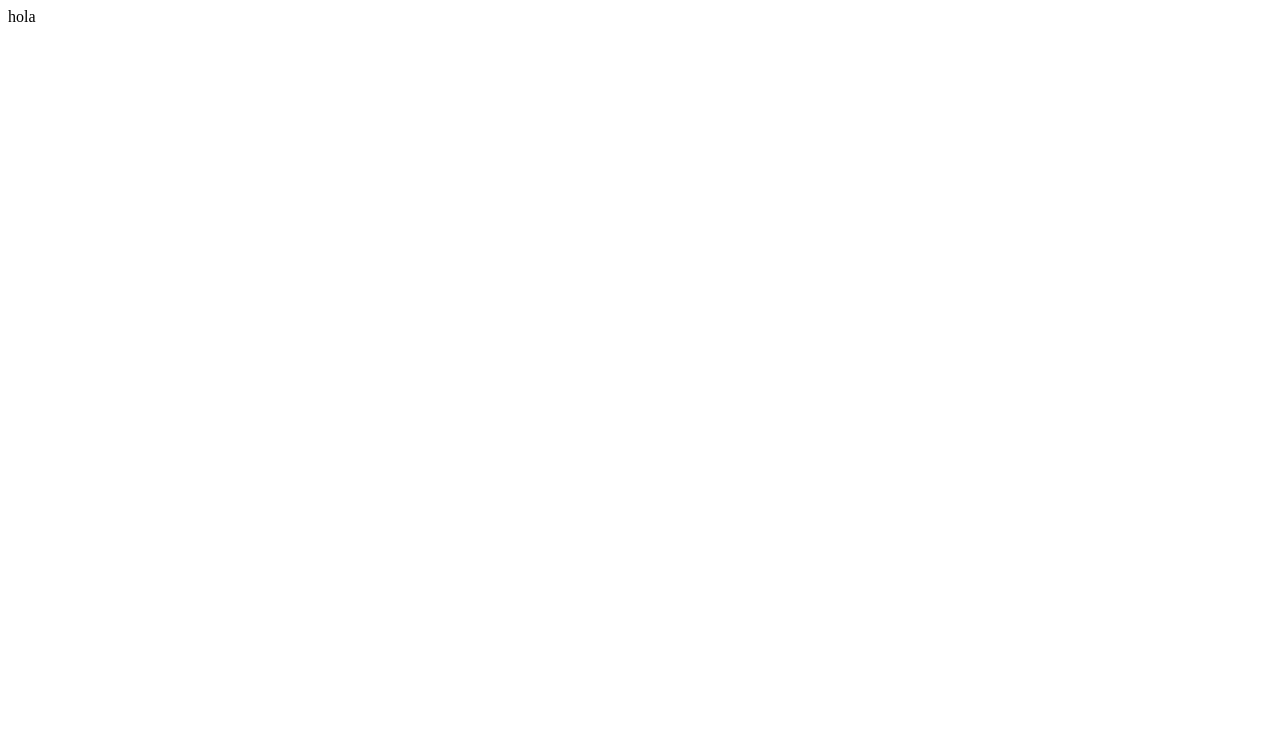
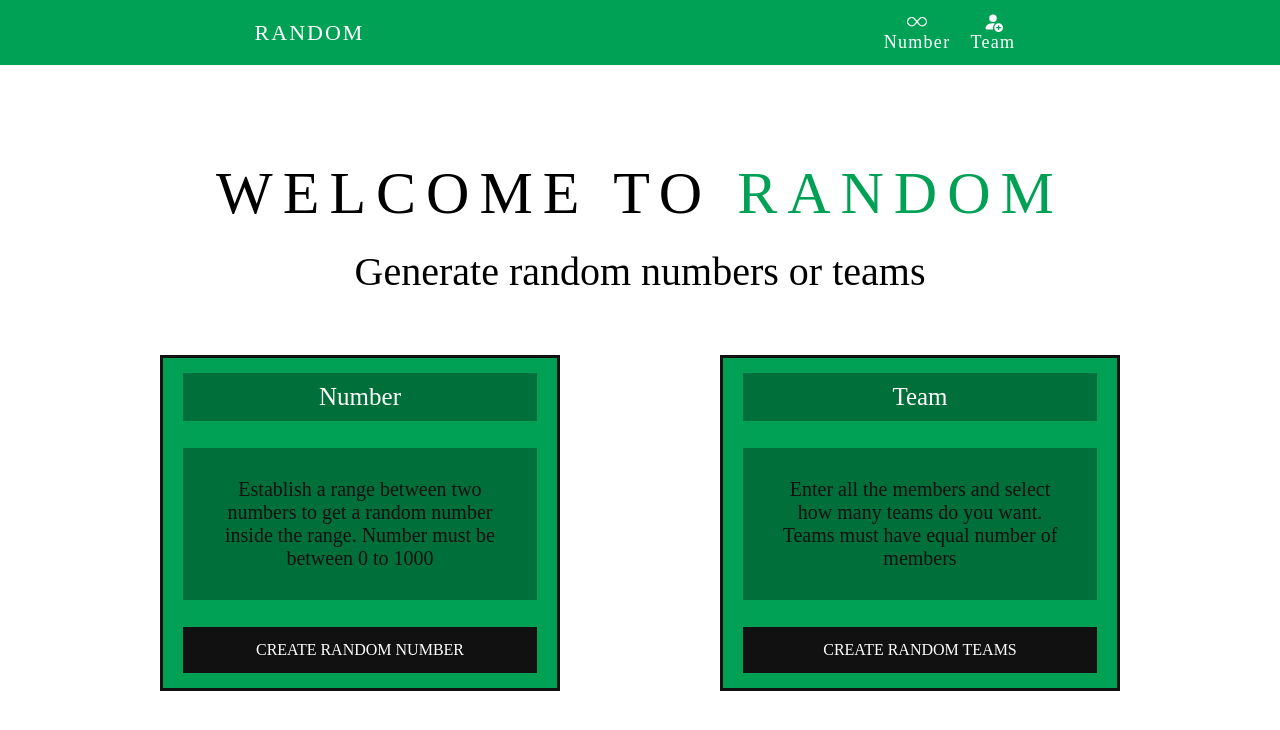
Before and after one commit to jonathanpoblet/random, a React (Vite) app: page / in a window 1280 px wide. Shown: the top 730 px of the page. Built offline with nearby package versions, Linux system fonts and the light colour scheme.

Commit message:
home finished

```diff
--- a/package.json
+++ b/package.json
@@ -10,7 +10,9 @@
   },
   "dependencies": {
     "react": "^18.2.0",
-    "react-dom": "^18.2.0"
+    "react-bootstrap-icons": "^1.10.2",
+    "react-dom": "^18.2.0",
+    "react-router-dom": "^6.6.1"
   },
   "devDependencies": {
     "@types/react": "^18.0.26",
--- a/src/App.jsx
+++ b/src/App.jsx
@@ -1,10 +1,9 @@
 import React from 'react';
+import Stack from './stack/stack';
 
 function App() {
   return (
-    <div className="App">
-      hola
-    </div>
+    <Stack/>
   )
 }
 
--- /dev/null
+++ b/src/components/Cards/Card.jsx
@@ -0,0 +1,20 @@
+import React from 'react';
+import { Link } from 'react-router-dom';
+import './card.css';
+
+const Card = ({ title,description,button,route }) => {
+    return (
+        <div className='card'>
+            <h1 className='card-title'>{ title }</h1>
+            <p className='card-description'>{ description }</p>
+            <Link
+                className='card-button'
+                to={ route }
+            >
+                { button }
+            </Link>
+        </div>
+    );
+}
+
+export default Card;
--- /dev/null
+++ b/src/components/Cards/card.css
@@ -0,0 +1,43 @@
+.card {
+    display: flex;
+    flex-direction: column;
+    justify-content: center;
+    align-items: center;
+    width: 400px;
+    background-color: #00A154;
+    border: 3px solid #111;
+}
+
+.card-title {
+    width: 90%;
+    text-align: center;
+    background-color: #006F39;
+    color: #fff;
+    font-weight: 100;
+    font-size: 25px;
+    padding: 10px;
+    margin:15px
+}
+
+.card-description{
+    width: 90%;
+    text-align: center;
+    background-color: #006F39;
+    color: #111;
+    font-weight: 100;
+    font-size: 20px;
+    padding: 30px;
+    margin:12px;
+}
+
+.card-button {
+    width: 90%;
+    text-align: center;
+    background-color: #111;
+    color: #fff;
+    font-weight: 100;
+    font-size: 16px;
+    padding: 14px;
+    margin:15px;
+    text-decoration: none;
+}
--- /dev/null
+++ b/src/components/Navbar/Navbar.jsx
@@ -0,0 +1,39 @@
+import React from 'react';
+import { PersonFillAdd,Infinity } from 'react-bootstrap-icons';
+import { Link } from 'react-router-dom';
+
+import './navbar.css';
+
+const Navbar = () => {
+    return (
+        <div className='layout'>
+            <div className='layout-container-logo'>
+                <Link
+                    to='/'
+                    className='logo'
+                >
+                    RANDOM
+                </Link>
+            </div>
+
+            <div className='layout-container-options'>
+                <Link
+                    to='/randomnumber'
+                    className='layout-container-options-number'
+                    >
+                        <Infinity className='layout-container-options-number-logo'/>
+                        <p className='layout-container-options-number-title'>Number</p>
+                </Link>
+                <Link
+                    to='/randomteam'
+                    className='layout-container-options-team'
+                    >
+                        <PersonFillAdd className='layout-container-options-team-logo'/>
+                        <p className='layout-container-options-team-title'>Team</p>
+                </Link>
+            </div>
+        </div>
+    );
+}
+
+export default Navbar;
--- /dev/null
+++ b/src/components/Navbar/navbar.css
@@ -0,0 +1,51 @@
+*{
+    margin: 0;
+    padding: 0;
+    box-sizing: border-box;
+    font-family:'Times New Roman', Times, serif;
+}
+
+.layout {
+    display: flex;
+    flex-direction: row;
+    justify-content: space-around;
+    align-items: center;
+    padding:12px 0px;
+    background-color: #00A154;
+    color: #fff;
+    width: 100%;
+}
+
+.layout-container-options {
+    display: flex;
+}
+
+.layout-container-options-number,
+.layout-container-options-team {
+    display: flex;
+    flex-direction: column;
+    align-items: center;
+    text-decoration: none;
+    color: #fff;
+    margin: 0px 10px;
+}
+
+.layout-container-options-team-title,
+.layout-container-options-number-title {
+     font-size: 18px;
+     letter-spacing: 1.3px;
+}
+
+
+.layout-container-options-team-logo,
+.layout-container-options-number-logo {
+     font-size: 20px;
+}
+
+.logo {
+    font-size: 22px;
+    letter-spacing: 2px;
+    cursor: pointer;
+    text-decoration: none;
+    color: #fff;
+}
--- /dev/null
+++ b/src/screens/Home/Home.jsx
@@ -0,0 +1,34 @@
+import React from 'react';
+import Card from '../../components/Cards/Card';
+import './home.css';
+
+const Home = () => {
+    return (
+        <div className='home'>
+            <div className='home-title'>
+                <h1 className='home-title1'>
+                    WELCOME TO <span className='home-title2'>RANDOM</span>
+                </h1>
+            </div>
+            <h3 className='home-subtitle'>
+                Generate random numbers or teams
+            </h3>
+            <div className='home-container-cards'>
+                <Card
+                    title='Number'
+                    description='Establish a range between two numbers to get a random number inside the range. Number must be between 0 to 1000'
+                    button='CREATE RANDOM NUMBER'
+                    route='/randomnumber'
+                />
+                <Card
+                    title='Team'
+                    description='Enter all the members and select how many teams do you want. Teams must have equal number of members'
+                    button='CREATE RANDOM TEAMS'
+                    route='/randomteam'
+                />
+            </div>
+        </div>
+    );
+}
+
+export default Home;
--- /dev/null
+++ b/src/screens/Home/home.css
@@ -0,0 +1,39 @@
+.home {
+    display: flex;
+    flex-direction: column;
+    justify-content: center;
+    align-items: center;
+    width: 100%;
+    height: 90vh;
+}
+
+.home-title {
+    display: flex;
+    flex-direction: row;
+    justify-content: center;
+    align-items: center;
+}
+
+.home-title1 {
+    font-size: 60px;
+    letter-spacing: 10px;
+    font-weight: 300;
+}
+.home-title2 {
+    font-size: 60px;
+    letter-spacing: 10px;
+    color: #00A154;
+}
+
+.home-subtitle {
+    font-size: 40px;
+    font-weight: 100;
+    margin:20px 0px 60px 0px;
+}
+
+.home-container-cards {
+    display: flex;
+    flex-direction: row;
+    justify-content: space-evenly;
+    width: 100%;
+}
--- /dev/null
+++ b/src/screens/Layout/Layout.jsx
@@ -0,0 +1,13 @@
+import React from 'react';
+import Navbar from '../../components/Navbar/Navbar.jsx';
+
+const Layout = ({ children }) => {
+    return (
+        <div>
+            <Navbar/>
+            { children }
+        </div>
+    );
+}
+
+export default Layout;
--- /dev/null
+++ b/src/screens/Number/Number.jsx
@@ -0,0 +1,11 @@
+import React from 'react';
+
+const Number = () => {
+    return (
+        <div>
+            This is the Number page
+        </div>
+    );
+}
+
+export default Number;
--- /dev/null
+++ b/src/screens/Team/Team.jsx
@@ -0,0 +1,11 @@
+import React from 'react';
+
+const Team = () => {
+    return (
+        <div>
+            This is the Team page
+        </div>
+    );
+}
+
+export default Team;
--- /dev/null
+++ b/src/stack/stack.jsx
@@ -0,0 +1,31 @@
+import React from 'react';
+import { BrowserRouter, Routes, Route } from 'react-router-dom';
+import Home from '../screens/Home/Home';
+import Layout from '../screens/Layout/Layout';
+import Number from '../screens/Number/Number';
+import Team from '../screens/Team/Team';
+
+const Stack = () => {
+    return (
+        <BrowserRouter>
+            <Layout>
+                <Routes>
+                    <Route
+                        path='/'
+                        element={ <Home /> }
+                    />
+                    <Route
+                        path='/randomnumber'
+                        element={ <Number /> }
+                    />
+                    <Route
+                        path='/randomteam'
+                        element={ <Team /> }
+                    />
+                </Routes>
+            </Layout>
+        </BrowserRouter>
+    );
+}
+
+export default Stack;
```
Also changed, not shown: 1 other file (tests, documents, lock files or other folders).
